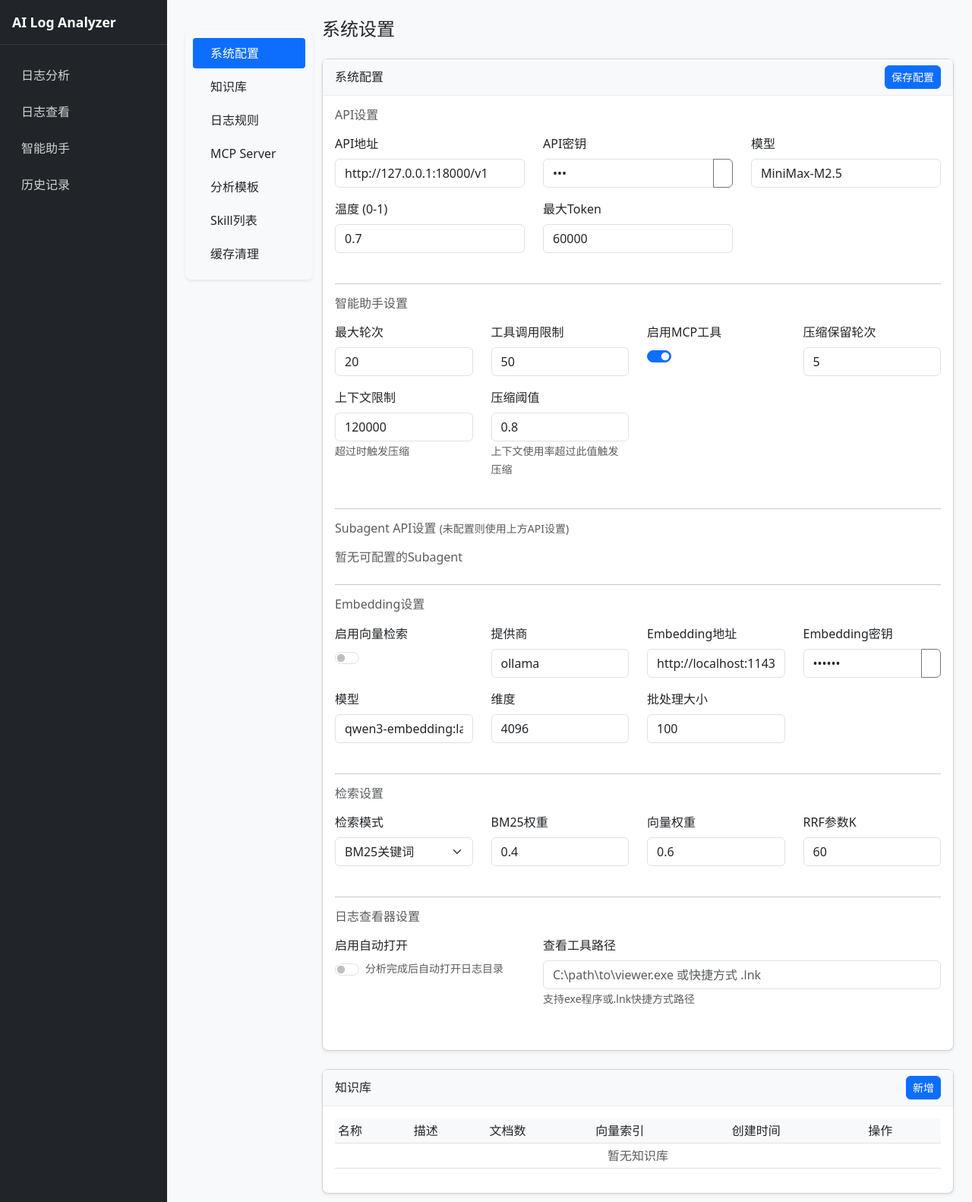
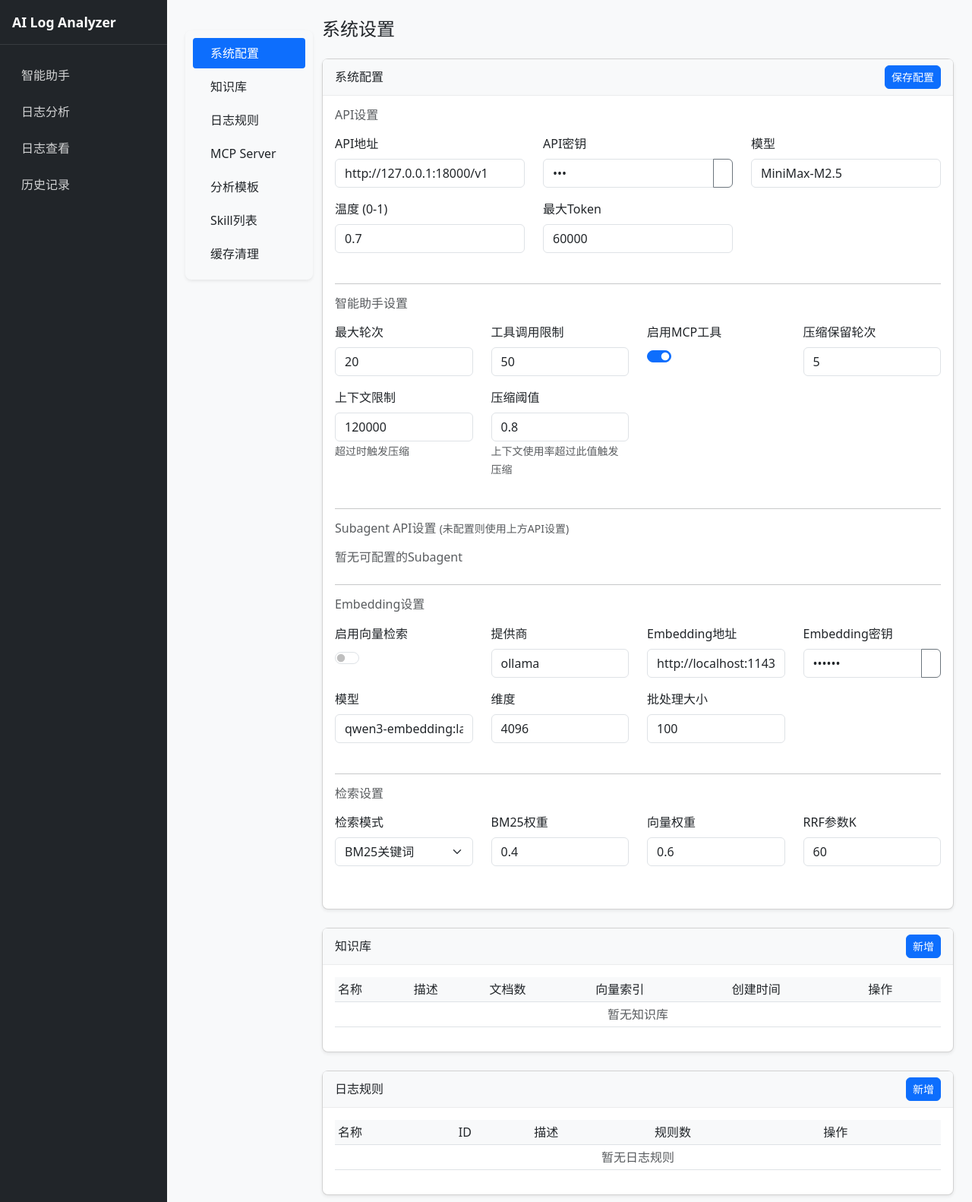
Before and after one commit to Jicoh/AI_logAnalyzer, a Flask app: page /settings in a window 1280 px wide. Shown: the top 1582 px of the page at 76% size. Run offline with Flask 3, Linux system fonts and the light colour scheme; a user stored in the database is signed in; data that the repository does not hold is empty; some libraries are stand-ins or nearby versions.

Commit message:
删除自动打开日志功能

```diff
--- a/config/settings.json
+++ b/config/settings.json
@@ -74,9 +74,5 @@
         "nlist": 100,
         "nprobe": 10,
         "use_gpu": false
-    },
-    "log_viewer": {
-        "enabled": false,
-        "exe_path": ""
     }
 }
--- a/src/settings_manager/manager.py
+++ b/src/settings_manager/manager.py
@@ -108,10 +108,6 @@ class SettingsManager:
             "nlist": 100,
             "nprobe": 10,
             "use_gpu": False
-        },
-        "log_viewer": {
-            "enabled": False,
-            "exe_path": ""
         }
     }
 
--- a/src/web/routes/admin_api.py
+++ b/src/web/routes/admin_api.py
@@ -205,7 +205,7 @@ def create_user():
         if not space_ok:
             return jsonify({
                 'success': False,
-                'error': f'{space_msg}，无法创建新用户，请联系管理员 w30038012'
+                'error': f'{space_msg}，无法创建新用户，请联系管理员'
             })
 
         user = User(
@@ -276,9 +276,6 @@ def get_config():
     try:
         settings_manager = SettingsManager()
         config = settings_manager.get_all()
-        # 添加 log_viewer 配置（从 settings.json 获取）
-        settings_manager = SettingsManager()
-        config['log_viewer'] = settings_manager.get('log_viewer', {'enabled': False, 'exe_path': ''})
         return jsonify({'success': True, 'data': config})
     except Exception as e:
         return jsonify({'success': False, 'error': str(e)}), 500
@@ -359,16 +356,6 @@ def update_config():
                 settings_manager.set('retrieval.rrf_k', int(ret_config['rrf_k']))
 
         settings_manager.save()
-
-        # 更新 log_viewer 设置（保存到 settings.json）
-        if 'log_viewer' in data:
-            lv_config = data['log_viewer']
-            settings_manager = SettingsManager()
-            if 'enabled' in lv_config:
-                settings_manager.set('log_viewer.enabled', lv_config['enabled'])
-            if 'exe_path' in lv_config:
-                settings_manager.set('log_viewer.exe_path', lv_config['exe_path'])
-            settings_manager.save()
 
         logger.info(f"管理员 {current_user.employee_id} 更新系统配置")
 
--- a/src/web/routes/auth_api.py
+++ b/src/web/routes/auth_api.py
@@ -113,7 +113,7 @@ def do_register():
         if not space_ok:
             return jsonify({
                 'success': False,
-                'error': f'{space_msg}，无法创建新用户，请联系管理员 w30038012'
+                'error': f'{space_msg}，无法创建新用户，请联系管理员'
             })
 
         # 创建用户
--- a/src/web/templates/base.html
+++ b/src/web/templates/base.html
@@ -18,14 +18,14 @@
                 <i class="bi bi-chevron-left sidebar-toggle ms-auto" onclick="toggleSidebar()"></i>
             </div>
             <nav class="sidebar-nav flex-grow-1">
+                <a href="{{ url_for('main.assistant') }}" class="nav-link {% if active_page == 'assistant' %}active{% endif %}">
+                    <i class="bi bi-chat-dots"></i> <span>智能助手</span>
+                </a>
                 <a href="{{ url_for('main.index') }}" class="nav-link {% if active_page == 'analyzer' %}active{% endif %}">
                     <i class="bi bi-search"></i> <span>日志分析</span>
                 </a>
                 <a href="{{ url_for('main.log_viewer') }}" class="nav-link {% if active_page == 'log_viewer' %}active{% endif %}">
                     <i class="bi bi-file-text"></i> <span>日志查看</span>
-                </a>
-                <a href="{{ url_for('main.assistant') }}" class="nav-link {% if active_page == 'assistant' %}active{% endif %}">
-                    <i class="bi bi-chat-dots"></i> <span>智能助手</span>
                 </a>
                 <a href="{{ url_for('main.history') }}" class="nav-link {% if active_page == 'history' %}active{% endif %}">
                     <i class="bi bi-clock-history"></i> <span>历史记录</span>
--- a/src/web/templates/settings.html
+++ b/src/web/templates/settings.html
@@ -234,25 +234,7 @@
                         </div>
                     </div>
 
-                    <hr>
-
-                    <!-- 日志查看器设置 -->
-                    <h6 class="text-muted mb-3"><i class="bi bi-file-text"></i> 日志查看器设置</h6>
-                    <div class="row mb-4">
-                        <div class="col-md-4 mb-3">
-                            <label class="form-label">启用自动打开</label>
-                            <div class="form-check form-switch">
-                                <input class="form-check-input" type="checkbox" x-model="config.log_viewer.enabled">
-                                <small class="text-muted d-block">分析完成后自动打开日志目录</small>
-                            </div>
-                        </div>
-                        <div class="col-md-8 mb-3">
-                            <label class="form-label">查看工具路径</label>
-                            <input type="text" class="form-control" x-model="config.log_viewer.exe_path" placeholder="C:\path\to\viewer.exe 或快捷方式 .lnk">
-                            <small class="text-muted">支持exe程序或.lnk快捷方式路径</small>
-                        </div>
-                    </div>
-                </div>
+                    </div>
             </div>
 
             <!-- 知识库管理 -->
@@ -934,8 +916,7 @@ function settingsApp() {
             orchestrator: { max_rounds: 20, tool_call_limit: 50, enable_mcp_tools: true, compression_retain_rounds: 5, context_limit: 120000, compression_threshold: 0.8 },
             subagent_api: {},
             embedding: { enabled: false, provider: '', base_url: '', api_key: '', model: '', dimension: 4096, batch_size: 100 },
-            retrieval: { mode: 'bm25', bm25_weight: 0.4, vector_weight: 0.6, rrf_k: 60 },
-            log_viewer: { enabled: false, exe_path: '' }
+            retrieval: { mode: 'bm25', bm25_weight: 0.4, vector_weight: 0.6, rrf_k: 60 }
         },
         configurableSubagents: [],
         showApiKey: false,
@@ -1066,8 +1047,7 @@ function settingsApp() {
                         orchestrator: { ...this.config.orchestrator, ...data.data.orchestrator },
                         subagent_api: data.data.subagent_api || {},
                         embedding: { ...this.config.embedding, ...data.data.embedding },
-                        retrieval: { ...this.config.retrieval, ...data.data.retrieval },
-                        log_viewer: { ...this.config.log_viewer, ...data.data.log_viewer }
+                        retrieval: { ...this.config.retrieval, ...data.data.retrieval }
                     };
                     this.initSubagentApiConfig();
                 }
```
Also changed, not shown: CLAUDE.md (+1 -2 lines), src/web/routes/analyze_api.py (+0 -94 lines).
